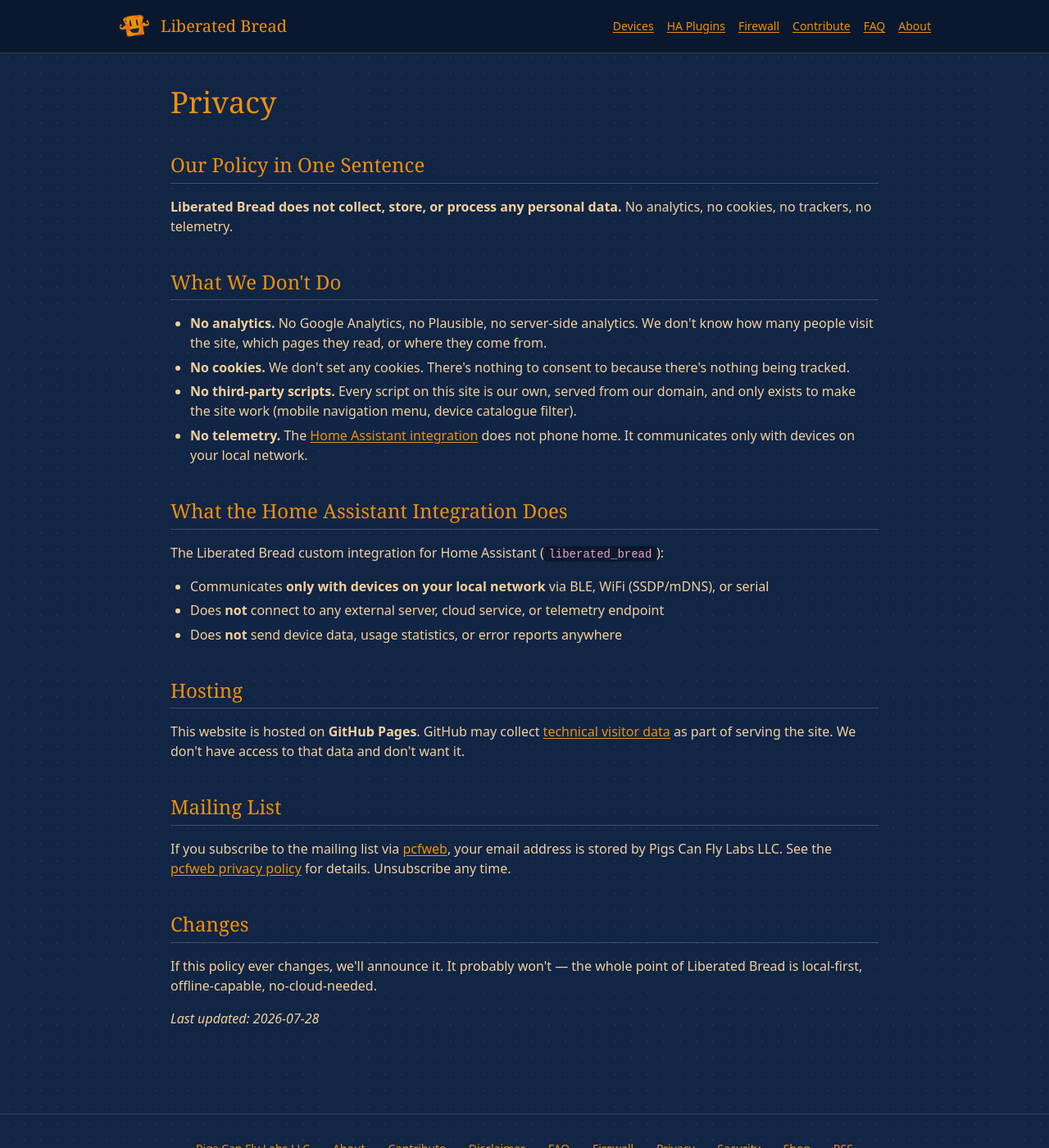
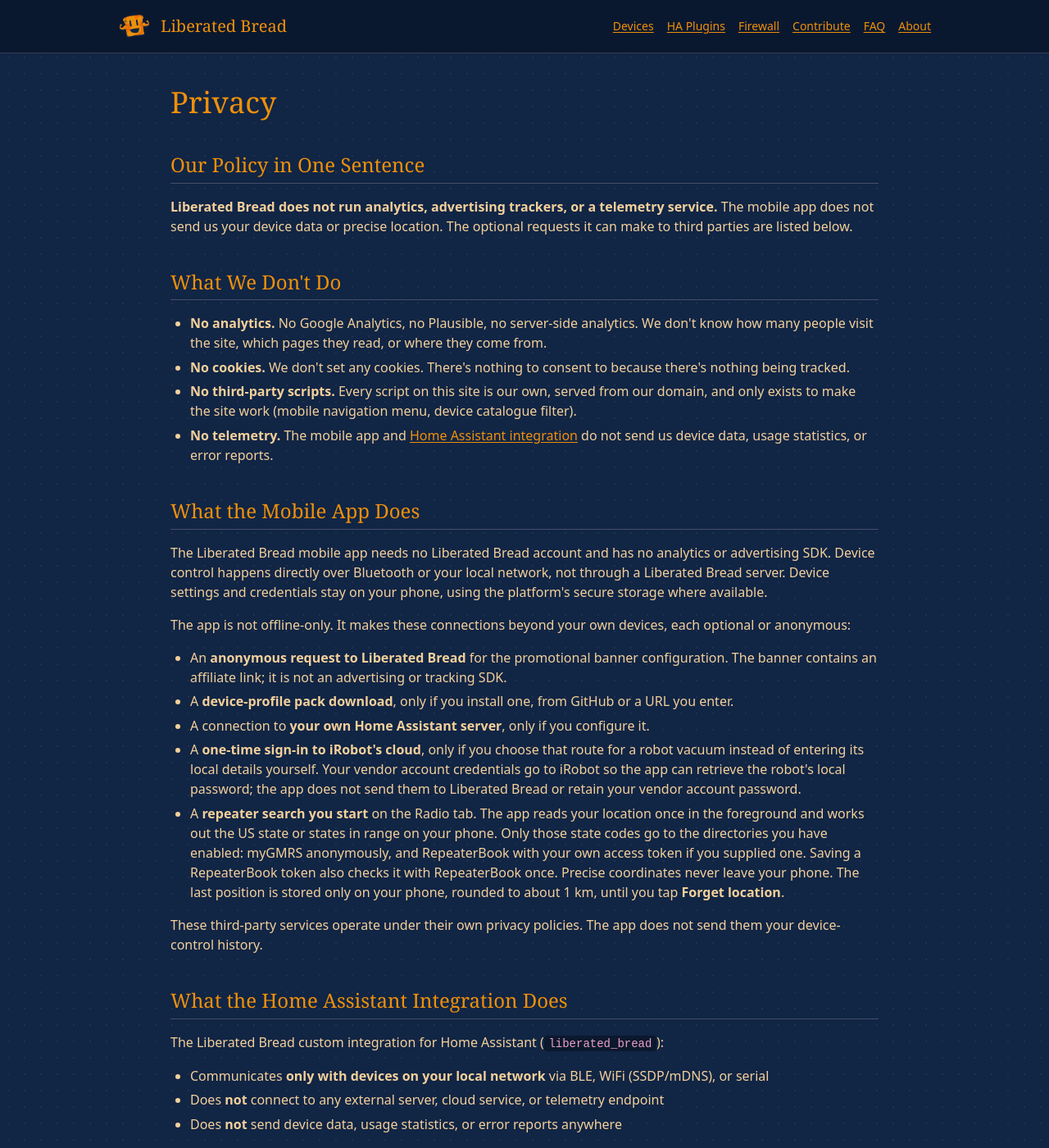
Before and after one commit to liberatedbread/liberatedbread-web-static, a Jekyll site: the page built from privacy.md, in a window 1280 px wide and 1400 px high. Shown: the whole window at 82% size. Built offline with Jekyll 4.4.1, drawn with Linux system fonts in a browser that asks for light colours; some of the changed text lies outside the part shown.

Commit message:
Document mobile privacy and app support (#22)
Co-authored-by: Claude <Holden's Claude Robot holden.karau+claude@gmail.com>

```diff
--- a/_includes/home-coming-soon.html
+++ b/_includes/home-coming-soon.html
@@ -49,6 +49,12 @@
         <a href="https://pigscanfly.ca" target="_blank" rel="noopener">Pigs Can Fly Labs LLC</a>.
         <span aria-hidden="true">·</span>
         <a href="{{ '/disclaimer/' | relative_url }}">Disclaimer</a>
+        <span aria-hidden="true">·</span>
+        <a href="{{ '/privacy/' | relative_url }}">Privacy</a>
+      </p>
+      <p>
+        Need help? Email
+        <a href="mailto:support42@liberatedbread.com">support42@liberatedbread.com</a>.
       </p>
       <p>Some links may earn us a small commission. These guides are for hardware you own. Use common sense.</p>
 
--- a/privacy.md
+++ b/privacy.md
@@ -1,20 +1,34 @@
 ---
 layout: default
 title: Privacy
-description: Liberated Bread privacy policy — what data we collect (none) and what we don't track.
+description: How the Liberated Bread website, mobile app, and Home Assistant integration handle data.
 permalink: /privacy/
 ---
 
 ## Our Policy in One Sentence
 
-**Liberated Bread does not collect, store, or process any personal data.** No analytics, no cookies, no trackers, no telemetry.
+**Liberated Bread does not run analytics, advertising trackers, or a telemetry service.** The mobile app does not send us your device data or precise location. The optional requests it can make to third parties are listed below.
 
 ## What We Don't Do
 
 - **No analytics.** No Google Analytics, no Plausible, no server-side analytics. We don't know how many people visit the site, which pages they read, or where they come from.
 - **No cookies.** We don't set any cookies. There's nothing to consent to because there's nothing being tracked.
 - **No third-party scripts.** Every script on this site is our own, served from our domain, and only exists to make the site work (mobile navigation menu, device catalogue filter).
-- **No telemetry.** The [Home Assistant integration](/ha-plugins/) does not phone home. It communicates only with devices on your local network.
+- **No telemetry.** The mobile app and [Home Assistant integration](/ha-plugins/) do not send us device data, usage statistics, or error reports.
+
+## What the Mobile App Does
+
+The Liberated Bread mobile app needs no Liberated Bread account and has no analytics or advertising SDK. Device control happens directly over Bluetooth or your local network, not through a Liberated Bread server. Device settings and credentials stay on your phone, using the platform's secure storage where available.
+
+The app is not offline-only. It makes these connections beyond your own devices, each optional or anonymous:
+
+- An **anonymous request to Liberated Bread** for the promotional banner configuration. The banner contains an affiliate link; it is not an advertising or tracking SDK.
+- A **device-profile pack download**, only if you install one, from GitHub or a URL you enter.
+- A connection to **your own Home Assistant server**, only if you configure it.
+- A **one-time sign-in to iRobot's cloud**, only if you choose that route for a robot vacuum instead of entering its local details yourself. Your vendor account credentials go to iRobot so the app can retrieve the robot's local password; the app does not send them to Liberated Bread or retain your vendor account password.
+- A **repeater search you start** on the Radio tab. The app reads your location once in the foreground and works out the US state or states in range on your phone. Only those state codes go to the directories you have enabled: myGMRS anonymously, and RepeaterBook with your own access token if you supplied one. Saving a RepeaterBook token also checks it with RepeaterBook once. Precise coordinates never leave your phone. The last position is stored only on your phone, rounded to about 1 km, until you tap **Forget location**.
+
+These third-party services operate under their own privacy policies. The app does not send them your device-control history.
 
 ## What the Home Assistant Integration Does
 
@@ -34,6 +48,6 @@ If you subscribe to the mailing list via [pcfweb](https://www.pigscanfly.ca/), y
 
 ## Changes
 
-If this policy ever changes, we'll announce it. It probably won't — the whole point of Liberated Bread is local-first, offline-capable, no-cloud-needed.
+If this policy ever changes, we'll announce it. The point of Liberated Bread remains local-first control without a required cloud account.
 
-*Last updated: 2026-07-28*
+*Last updated: 2026-10-31*
```
Also changed, not shown: about.md (+1 -0 lines).
